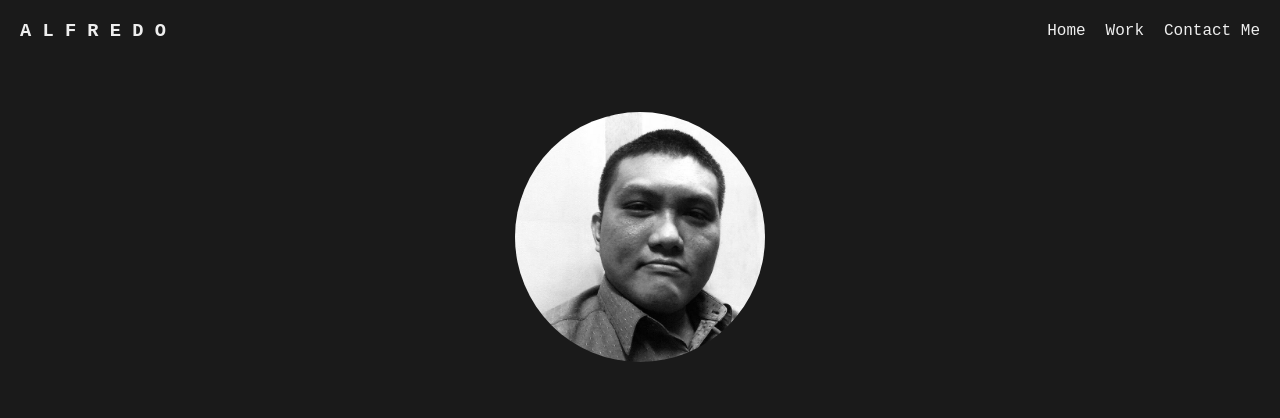
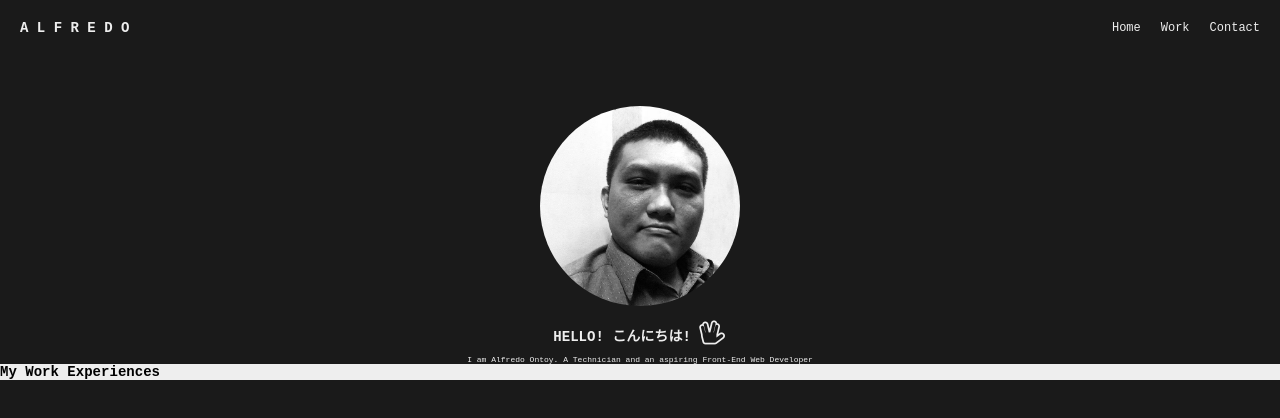
Before and after one commit to redfolio/RedPhoenix, a plain HTML site: page index.html in a window 1280 px wide. Drawn offline with Linux system fonts and the light colour scheme.

Commit message:
Added profile descriptionand Awesome Icon from W3Schools

```diff
--- a/index.html
+++ b/index.html
@@ -1,7 +1,9 @@
 <!DOCTYPE html>
 <html lang="en">
     <head>
+        <meta name="viewport" content="width=device-width, initial-scale=1">
         <meta charset="UTF-8">
+        <link rel="stylesheet" href="https://cdnjs.cloudflare.com/ajax/libs/font-awesome/4.7.0/css/font-awesome.min.css">
         <link rel="stylesheet" type="text/css" href="styles.css">
     </head>
     <body>
@@ -13,15 +15,36 @@
                 <ul>
                     <li>Home</li>
                     <li>Work</li>
-                    <li>Contact Me</li>
+                    <li>Contact</li>
                 </ul>
             </div>
         </div>
         <div class="profile-box">
-            <div class="profile-inner">
                 <div class="profile-image">
                     <img src="./image/alfredo.jpg">
                 </div>
+                <div class="profile-greeting">
+                    <h3>HELLO! こんにちは! <i style="font-size:24px" class="fa">&#xf259;</i></h3>
+                </div>
+                <div class="profile-description">
+                    <p>I am Alfredo Ontoy. A Technician and an aspiring Front-End Web Developer</p>
+                </div>
+        </div>
+        <div class="work-box">
+            <div class="work-header">
+                <h3>My Work Experiences</h3>
+            </div>
+            <div class="work-container">
+
+            </div>
+            <div class="work-container">
+
+            </div>
+            <div class="work-container">
+
+            </div>
+            <div class="work-container">
+
             </div>
         </div>
     </body>
--- a/styles.css
+++ b/styles.css
@@ -14,7 +14,8 @@ body{
     flex:1;
     margin:20px;
     color:#eee;
-    font-family:'Courier New', Courier, monospace
+    font-family:'Courier New', Courier, monospace;
+    font-size: 12px;
 }
 
 .left {
@@ -44,11 +45,34 @@ body{
     flex:1;
     justify-content: center;
     align-items: center;
+    flex-direction: column;
+    gap:10px;
     padding-top:50px;
 }
 
 .profile-image img{
-    width: 250px;
+    width: 200px;
     height: auto;
     border-radius: 50%;
 }
+
+.profile-greeting{
+    color:#eee;
+    font-family: 'Courier New', Courier, monospace;
+    font-size:12px;
+}
+
+.profile-description{
+    color:#eee;
+    font-family: 'Courier New', Courier, monospace;
+    font-size:8px;
+}
+
+.work-box{
+    background:#eee;
+    font-family: 'Courier New', Courier, monospace;
+}
+
+.work-header{
+    font-size:12px;
+}
```
